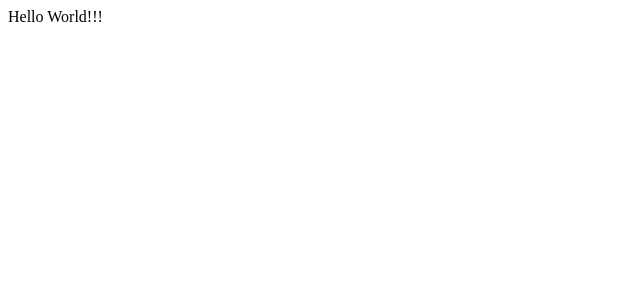
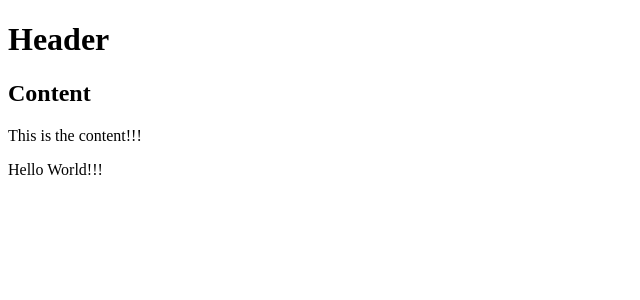
Before and after one commit to anhvurz90/ReactJs, a React app: page / in a window 1280 px wide. Shown: the top 300 px of the page, without its empty margins (0-640 px from the left). Built offline with nearby package versions, Linux system fonts and the light colour scheme.

Commit message:
ReacJs - JSX: Add attributes

```diff
--- a/App.jsx
+++ b/App.jsx
@@ -3,6 +3,9 @@ class App extends React.Component {
 	render() {
 		return (
 			<div>
+				<h1>Header</h1>
+				<h2>Content</h2>
+				<p data-myattribute = "some value">This is the content!!!</p>
 				Hello World!!!
 			</div>
 		);
```
